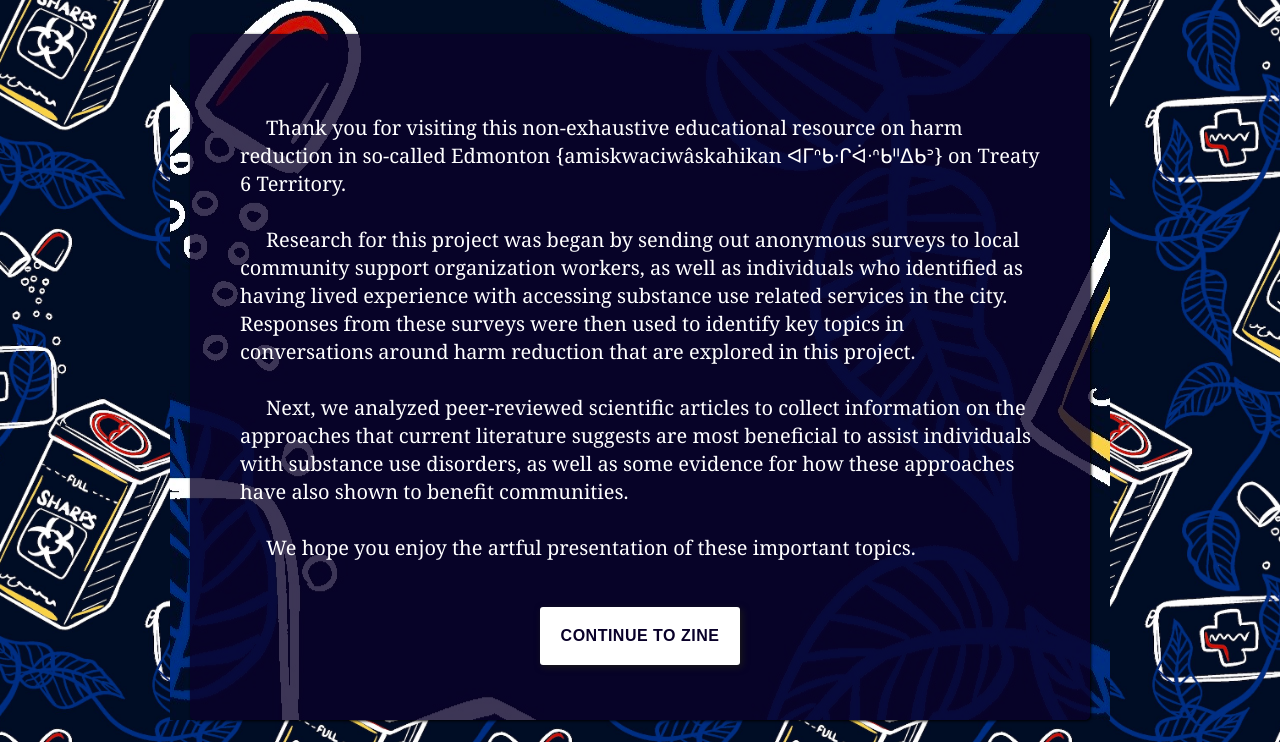
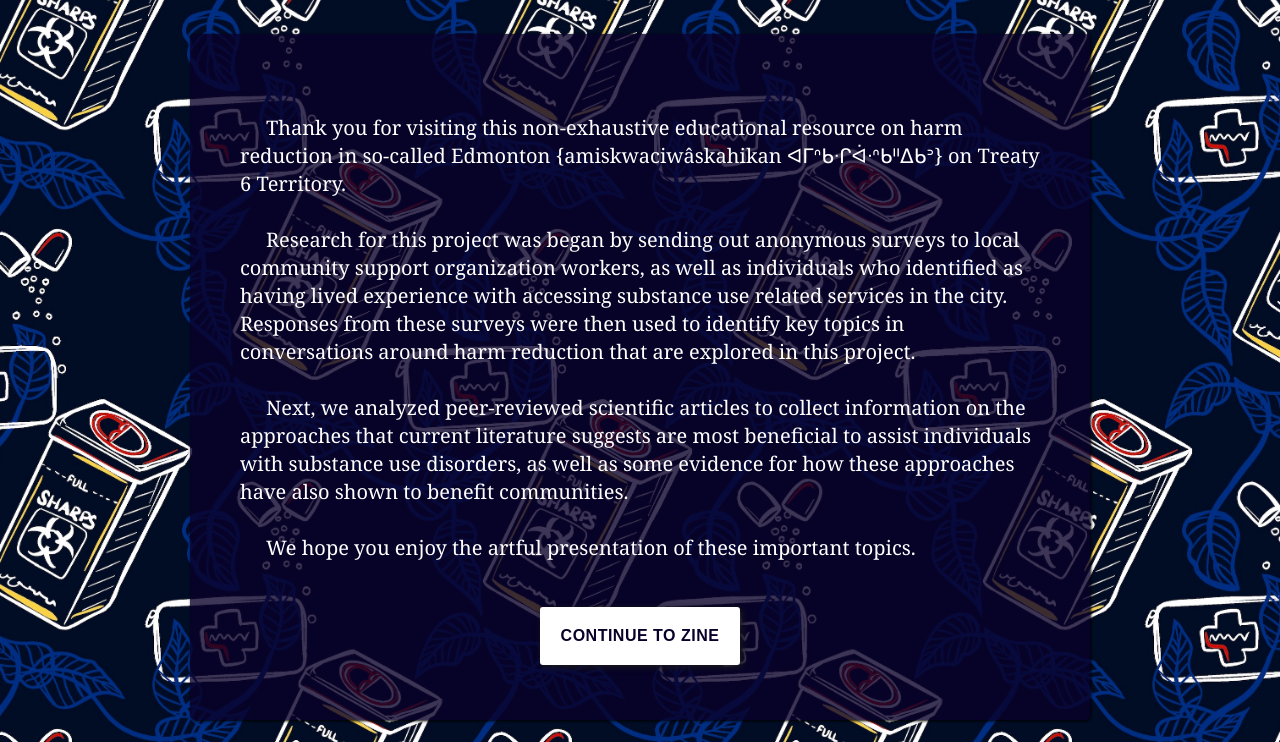
Before and after one commit to hazelf42/apirg-harm-redux, a plain HTML site: page index.html in a window 1280 px wide. Shown: the part 85-827 px from the top of the page. Drawn offline with nearby package versions, Linux system fonts and the light colour scheme; a script that the page names is missing.

Commit message:
weird bg img

```diff
--- a/css/apirg-harm-reduction-site.webflow.css
+++ b/css/apirg-harm-reduction-site.webflow.css
@@ -394,7 +394,6 @@ strong {
 .container-4 {
   padding-right: 20px;
   padding-left: 20px;
-  background-image: url('../images/background-tile-pattern.jpg');
   background-position: 50% 50%;
   background-size: auto;
   background-repeat: no-repeat;
```
